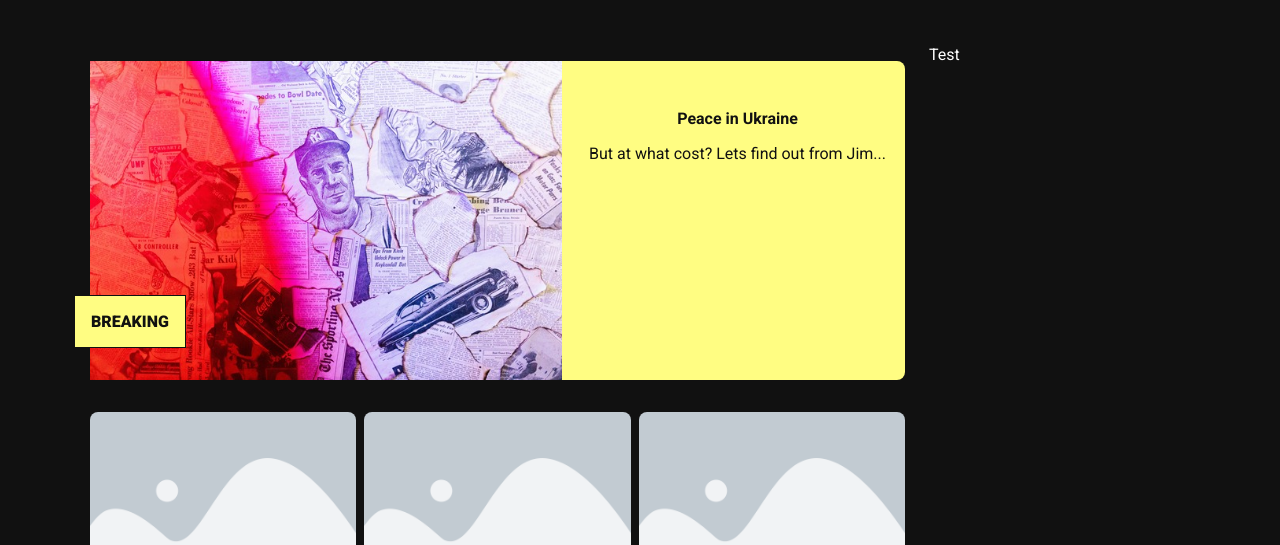
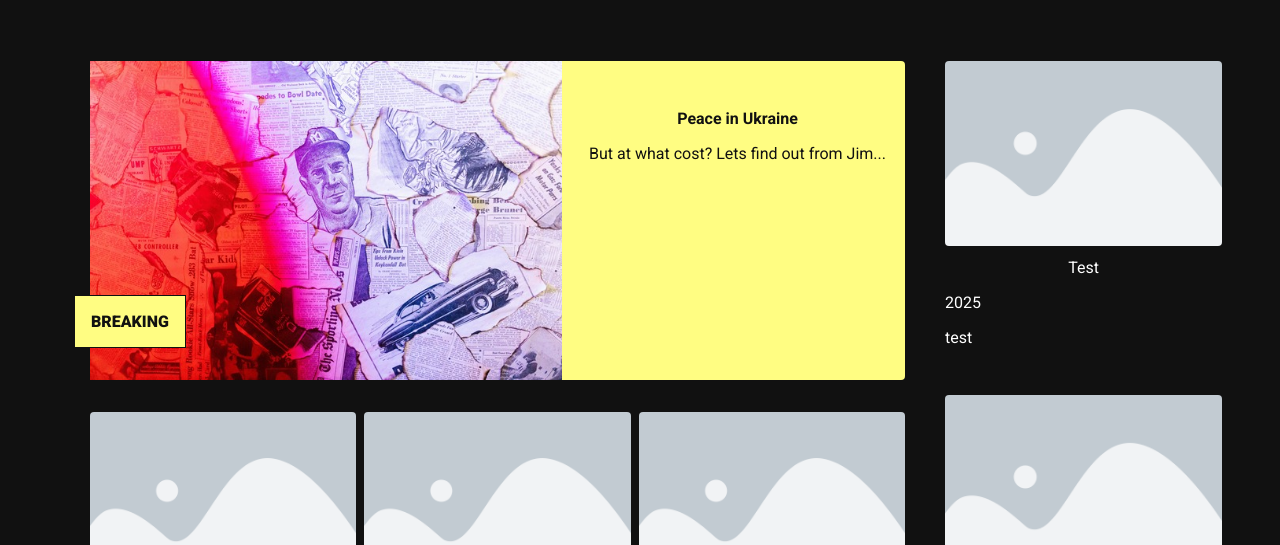
Before and after one commit to KristianColville1/web-dev-setu-1, an Eleventy site: page index.njk in a window 1280 px wide. Shown: the part 255-800 px from the top of the page. Built offline with nearby package versions, Linux system fonts and the light colour scheme; Eleventy itself is replaced by a stand-in of ours; files that its build step writes are made by us from their sources; a web font is replaced by a local one.

Commit message:
Build template for full page articles

```diff
--- a/_includes/templates/article.njk
+++ b/_includes/templates/article.njk
@@ -1,10 +1,10 @@
-{% macro field(url, title, description, date, class)%}
-<article class="{{class}}">
-    <a href="{{url}}">
+{% macro field(url, title, description, date)%}
+<article class="col-sm-12 col-md-4 pb-4">
+    <a href="{{url}}" class="text-white text-decoration-hover">
         <img src="/assets/images/placeholder.webp" alt="Placeholder image" width="100%" class="rounded">
-        <p>{{title}}</p>
-        <p>{{description}}</p>
-        <p>{{date}}</p>
+        <p class="text-center py-2">{{title}}</p>
+        <p class="py-2">{{description}}</p>
+        <p class="py-2">{{date}}</p>
     </a>
 </article>
 {% endmacro %}
--- a/_includes/templates/aside.njk
+++ b/_includes/templates/aside.njk
@@ -1,3 +1,13 @@
-<aside>
-    Test
+{% set articles = [
+{"title": "test","description": "Test","date": "2025","url": "test" },
+{"title": "test 2", "description": "Another test", "date": "2026", "url": "test2"},
+{"title": "test", "description": "Test", "date": "2025", "url": "test" }
+] %}
+
+<aside class="m-2">
+    {% import "templates/article.njk" as articleTemplate %}
+    {% for article in articles %}
+    {{ articleTemplate.field(article.title, article.description, article.date, article.url)
+    }}
+    {% endfor %}
 </aside>
--- a/assets/css/style.css
+++ b/assets/css/style.css
@@ -111,6 +111,9 @@ aside {
     padding-bottom: 3rem;
 }
 
+.pb-4 {
+    padding-bottom: 2.5rem;
+}
 .pl-2 {
     padding-left: 1rem;
 }
@@ -122,6 +125,10 @@ aside {
 
 .text-justify {
     text-align: justify !important;
+}
+
+.text-decoration-hover:hover {
+    text-decoration: underline;
 }
 
 .text-white {
@@ -157,7 +164,7 @@ aside {
 
 /* ----------------------------------------------------------------------- border only */
 .rounded {
-    border-radius: 0.5rem;
+    border-radius: 0.25rem;
 }
 
 /* ----------------------------------------------------------------------- width only */
--- a/index.njk
+++ b/index.njk
@@ -3,15 +3,12 @@ layout: layouts/frame.njk
 ---
 
 {% set articles = [
-{"title": "test", "description": "Test", "date": "2025", "url": "test", "class":"col-sm-12 col-md-4" },
-{"title": "test 2", "description": "Another test", "date": "2026", "url": "test2", "class":"col-sm-12 col-md-4"
-},{"title": "test", "description": "Test", "date": "2025", "url": "test", "class":"col-sm-12 col-md-4" },
-{"title": "test 2", "description": "Another test", "date": "2026", "url": "test2", "class":"col-sm-12 col-md-4"
-},{"title": "test", "description": "Test", "date": "2025", "url": "test", "class":"col-sm-12 col-md-4" },
-{"title": "test 2", "description": "Another test", "date": "2026", "url": "test2", "class":"col-sm-12 col-md-4"
-},{"title": "test", "description": "Test", "date": "2025", "url": "test", "class":"col-sm-12 col-md-4" },
-{"title": "test 2", "description": "Another test", "date": "2026", "url": "test2", "class":"col-sm-12 col-md-4"
-}
+{"title": "test","description": "Test","date": "2025","url": "test" },
+{"title": "test 2", "description": "Another test", "date": "2026", "url": "test2"},
+{"title": "test", "description": "Test", "date": "2025", "url": "test" },
+{"title": "test 2", "description": "Another test", "date": "2026", "url": "test2"},
+{"title": "test", "description": "Test", "date": "2025", "url": "test" },
+{"title": "test 2", "description": "Another test", "date": "2026", "url": "test2"}
 ] %}
 
 <main>
@@ -23,7 +20,7 @@ layout: layouts/frame.njk
             <section class="row m-2">
                 {% import "templates/article.njk" as articleTemplate %}
                 {% for article in articles %}
-                {{ articleTemplate.field(article.title, article.description, article.date, article.url, article.class)
+                {{ articleTemplate.field(article.title, article.description, article.date, article.url)
                 }}
                 {% endfor %}
             </section>
```
Also changed, not shown: 2 other files.
